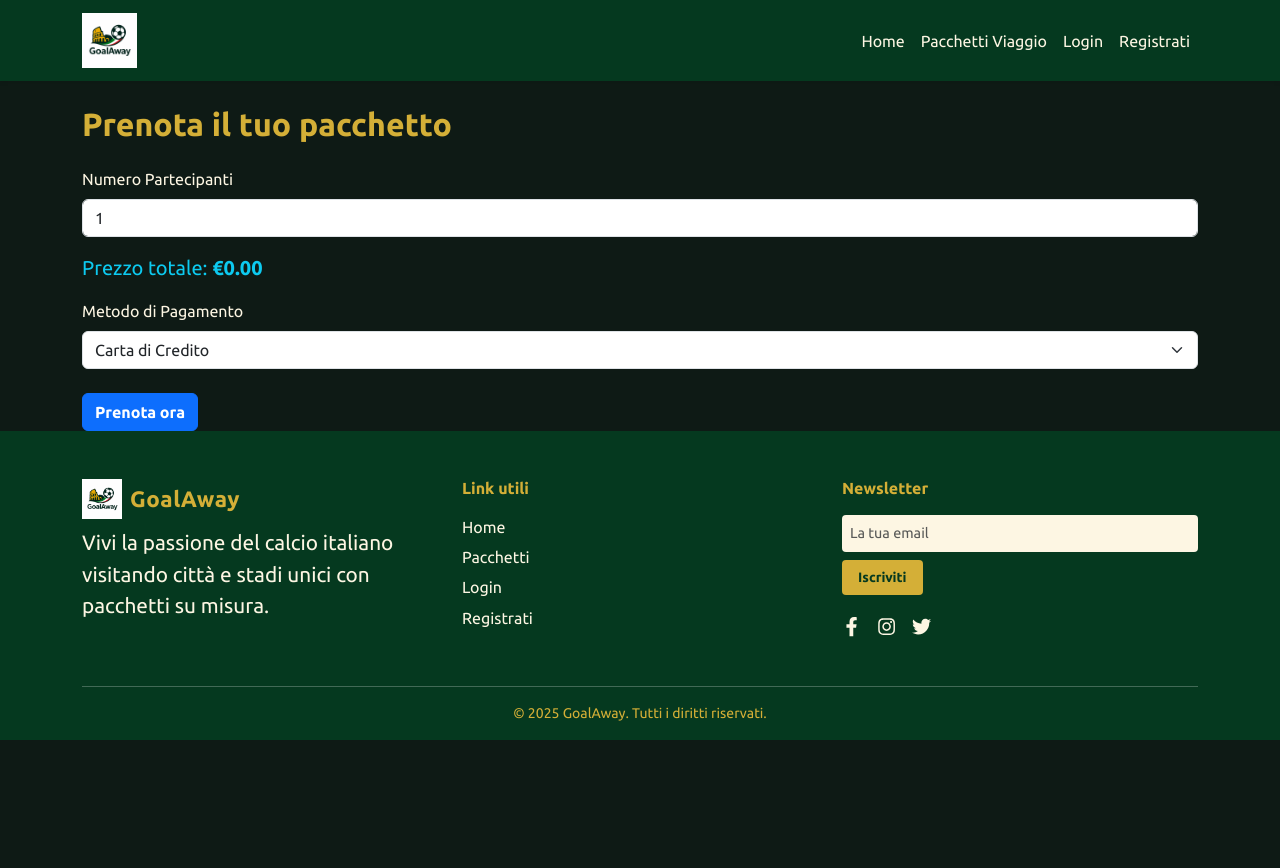
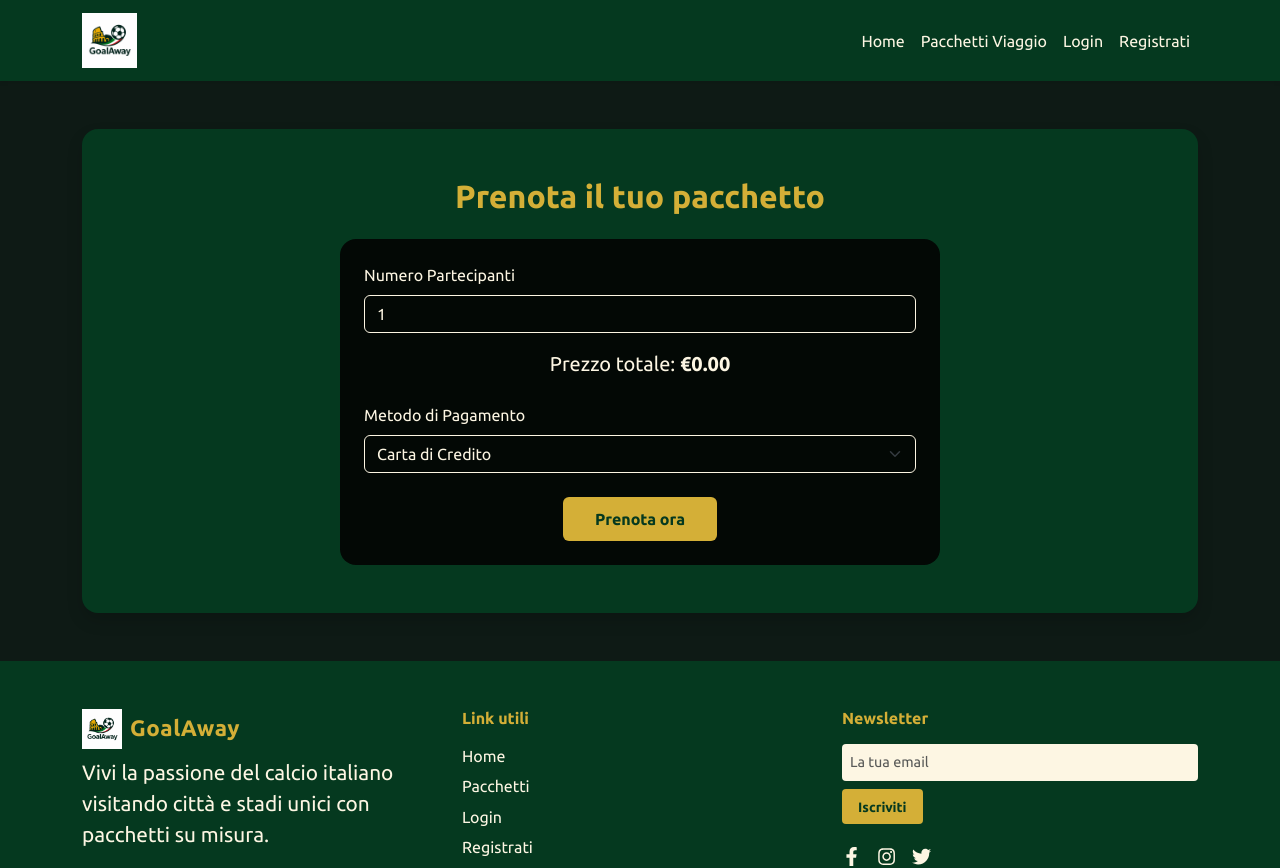
Before and after one commit to Inchino/CapstoneProject, a React (Vite) app in the folder EcommerceSportTravel/: page /booking/1 in a window 1280 px wide. Shown: the top 868 px of the page. Before the commit the page ends 800 px from the top, so only its background shows below. Built offline with nearby package versions, Linux system fonts and the light colour scheme.

Commit message:
Booking miglioramento

```diff
--- a/EcommerceSportTravel/src/pages/PackageDetail.jsx
+++ b/EcommerceSportTravel/src/pages/PackageDetail.jsx
@@ -82,7 +82,7 @@ const PackageDetail = () => {
                   className="d-flex flex-column justify-content-center p-4 rounded-end-4"
                 >
                   <Card.Body>
-                    <Card.Title className="fs-2 text-warning mb-3">
+                    <Card.Title className="fs-2 text-warning text-center mb-3">
                       {pacchetto.titolo}
                     </Card.Title>
                     <Card.Text className="mb-2">
@@ -109,7 +109,7 @@ const PackageDetail = () => {
                         €{pacchetto.prezzo.toFixed(2)}
                       </span>
                     </Card.Text>
-                    <Card.Text className="mb-4" style={{ color: "#fdf6e3" }}>
+                    <Card.Text className="mb-4 text-center" style={{ color: "#fdf6e3" }}>
                       {pacchetto.descrizione}
                     </Card.Text>
                     <button className="gold-btn" onClick={handlePrenota}>
--- /dev/null
+++ b/EcommerceSportTravel/src/pages/user/Booking.css
@@ -0,0 +1,43 @@
+.booking-section {
+    background-color: #05391F;
+  }
+
+  .booking-title {
+    color: #d4af37;
+  }
+
+  .gold-btn {
+    background-color: #d4af37;
+    border: none;
+    padding: 0.6rem 2rem;
+    font-weight: 600;
+    color: #05391F;
+    border-radius: 6px;
+    transition: color 0.3s ease;
+  }
+
+  .gold-btn:hover span {
+    color: #fdf6e3;
+  }
+
+  .text-crema {
+    color: #fdf6e3 !important;
+  }
+
+  .form-crema {
+    background-color: transparent;
+    border: 1px solid #fdf6e3;
+    color: #fdf6e3;
+  }
+
+  .form-crema::placeholder {
+    color: #fdf6e3;
+    opacity: 0.6;
+  }
+
+  .form-crema:focus {
+    background-color: transparent;
+    border-color: #d4af37;
+    box-shadow: 0 0 0 0.2rem rgba(212, 175, 55, 0.25);
+    color: #fdf6e3;
+  }
--- a/EcommerceSportTravel/src/pages/user/Booking.jsx
+++ b/EcommerceSportTravel/src/pages/user/Booking.jsx
@@ -1,7 +1,8 @@
 import { useState } from "react";
-import { Form, Button, Alert, Card } from "react-bootstrap";
+import { Form, Alert, Card, Container } from "react-bootstrap";
 import { creaPrenotazione } from "../../services/prenotazioneService";
 import { useNavigate, useLocation, useParams } from "react-router-dom";
+import "./Booking.css";
 
 const Booking = () => {
   const { pacchettoId } = useParams();
@@ -42,34 +43,51 @@ const Booking = () => {
   };
 
   return (
-    <div className="container mt-4">
-      <h2 className="mb-4">Prenota il tuo pacchetto</h2>
+    <Container>
+      <section className="py-5 mb-5 mt-5 rounded-4 shadow booking-section">
+        <Container className="d-flex justify-content-center">
+          <div style={{ maxWidth: "600px", width: "100%" }}>
+            <h2 className="text-center mb-4 booking-title">
+              Prenota il tuo pacchetto
+            </h2>
             {errore && <Alert variant="danger">{errore}</Alert>}
-      <Form onSubmit={handleSubmit} aria-label="Modulo prenotazione pacchetto">
-        <Form.Group controlId="partecipanti" className="mb-3">
-          <Form.Label>Numero Partecipanti</Form.Label>
+
+            <Card
+              className="border-0 rounded-4 p-4"
+              style={{ backgroundColor: "#030805" }}
+            >
+              <Form onSubmit={handleSubmit}>
+                <Form.Group className="mb-3">
+                  <Form.Label className="text-crema">
+                    Numero Partecipanti
+                  </Form.Label>
                   <Form.Control
+                    className="form-crema"
                     type="number"
                     min={1}
                     max={10}
-            required
                     value={numeroPartecipanti}
-            onChange={(e) => {
-              const val = parseInt(e.target.value, 10);
-              setNumeroPartecipanti(isNaN(val) ? 1 : val);
-            }}
+                    onChange={(e) =>
+                      setNumeroPartecipanti(
+                        Math.max(1, parseInt(e.target.value) || 1)
+                      )
+                    }
                   />
                 </Form.Group>
 
-        <Card.Text className="text-info fs-5 mb-3">
-          Prezzo totale: <strong>€{(prezzo * numeroPartecipanti).toFixed(2)}</strong>
-        </Card.Text>
+                <div className="fs-5 text-center mb-4 text-crema">
+                  Prezzo totale:{" "}
+                  <strong>€{(prezzo * numeroPartecipanti).toFixed(2)}</strong>
+                </div>
 
-        <Form.Group controlId="metodoPagamento" className="mb-4">
-          <Form.Label>Metodo di Pagamento</Form.Label>
+                <Form.Group className="mb-4">
+                  <Form.Label className="text-crema">
+                    Metodo di Pagamento
+                  </Form.Label>
                   <Form.Select
-            required
+                    className="form-crema"
                     value={metodoPagamento}
+                    style={{ backgroundColor: "#030805" }}
                     onChange={(e) => setMetodoPagamento(e.target.value)}
                   >
                     <option>Carta di Credito</option>
@@ -78,11 +96,17 @@ const Booking = () => {
                   </Form.Select>
                 </Form.Group>
 
-        <Button variant="primary" type="submit" className="fw-bold">
-          Prenota ora
-        </Button>
+                <div className="text-center">
+                  <button type="submit" className="gold-btn">
+                    <span>Prenota ora</span>
+                  </button>
+                </div>
               </Form>
+            </Card>
           </div>
+        </Container>
+      </section>
+    </Container>
   );
 };
 
```
Lines whose indentation alone changed are shown as unchanged.
